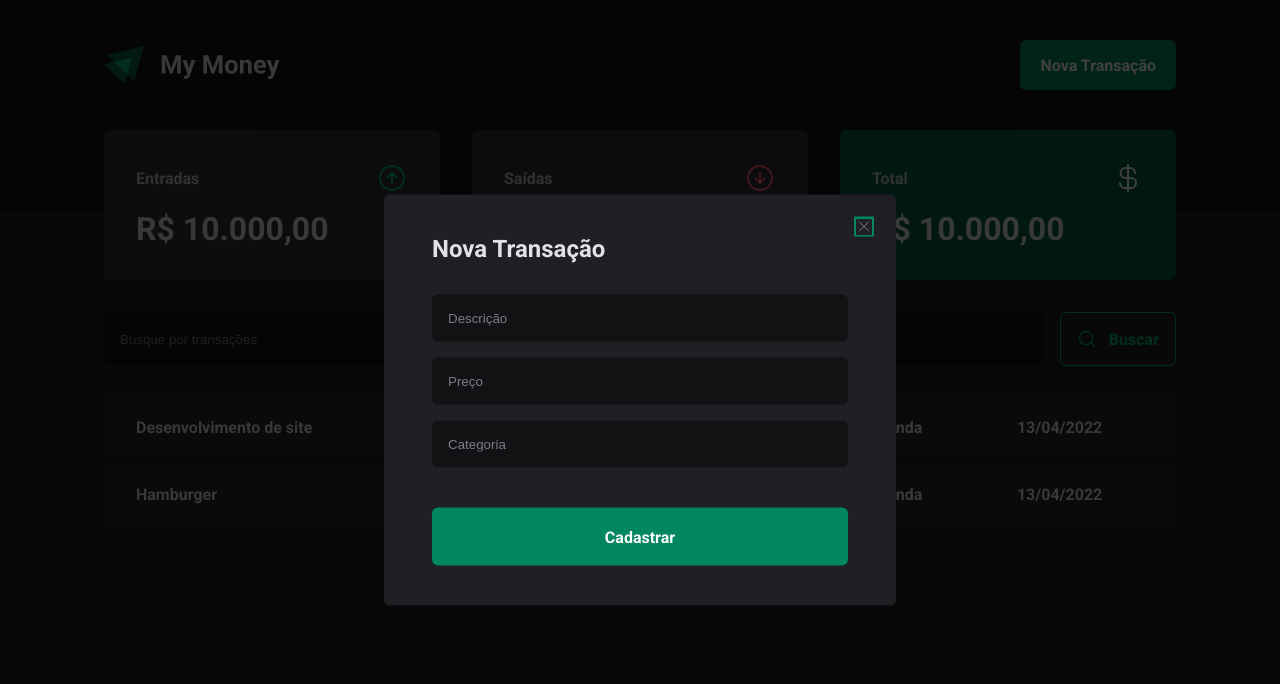
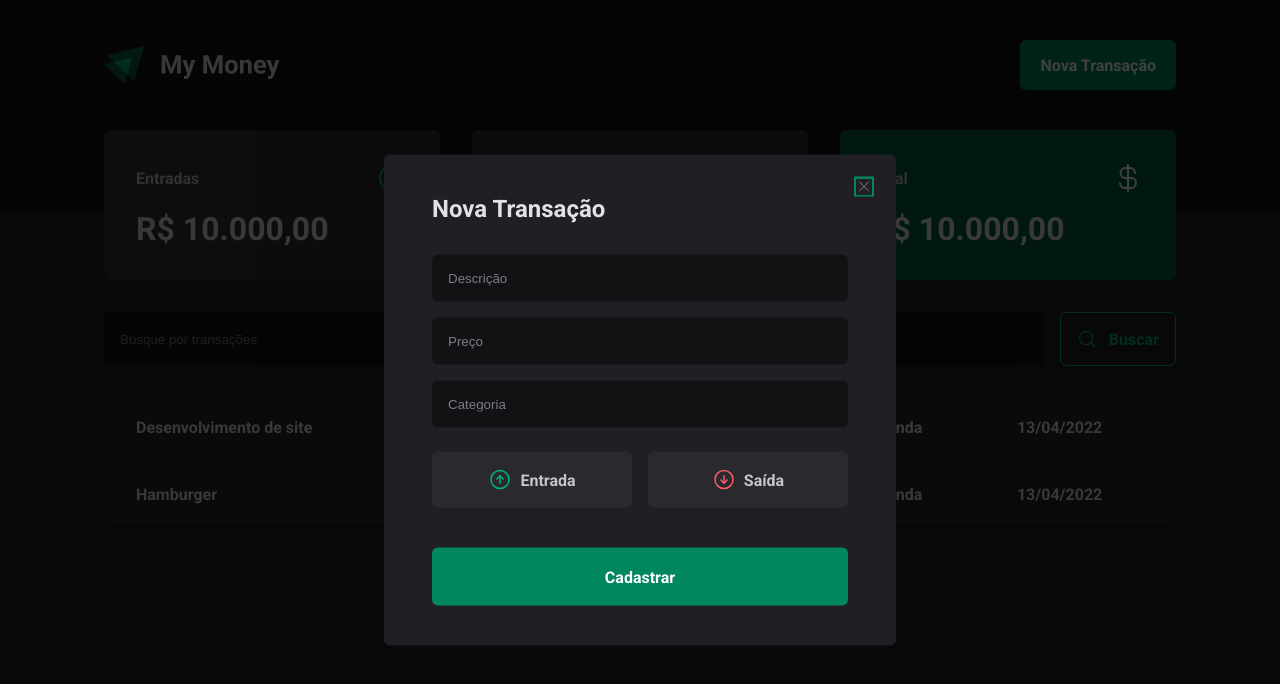
Before and after one commit to JorgeFPeres/my-money, a React (Vite) app: page / in a window 1280 px wide. Both pictures are taken after a click on the button "Nova Transação". Shown: the top 684 px of the page. Built offline with nearby package versions, Linux system fonts and the light colour scheme.

Commit message:
feat: end components

```diff
--- a/package.json
+++ b/package.json
@@ -10,6 +10,7 @@
   },
   "dependencies": {
     "@radix-ui/react-dialog": "^1.0.0",
+    "@radix-ui/react-radio-group": "^1.0.0",
     "phosphor-react": "^1.4.1",
     "react": "^18.2.0",
     "react-dom": "^18.2.0",
--- a/src/components/NewTransactionModal/index.tsx
+++ b/src/components/NewTransactionModal/index.tsx
@@ -1,6 +1,12 @@
 import * as Dialog from '@radix-ui/react-dialog'
-import { X } from 'phosphor-react'
-import { Close, Content, Overlay } from './styles'
+import { ArrowCircleDown, ArrowCircleUp, X } from 'phosphor-react'
+import {
+  Close,
+  Content,
+  Overlay,
+  TransactionType,
+  TransactionTypeButton,
+} from './styles'
 
 export function NewTransactionModal() {
   return (
@@ -15,6 +21,16 @@
           <input type='text' placeholder='Descrição' required />
           <input type='number' placeholder='Preço' required />
           <input type='text' placeholder='Categoria' required />
+          <TransactionType>
+            <TransactionTypeButton value='income' variant='income'>
+              <ArrowCircleUp size={24} />
+              Entrada
+            </TransactionTypeButton>
+            <TransactionTypeButton value='outcome' variant='outcome'>
+              <ArrowCircleDown size={24} />
+              Saída
+            </TransactionTypeButton>
+          </TransactionType>
           <button type='submit'>Cadastrar</button>
         </form>
       </Content>
--- a/src/components/NewTransactionModal/styles.ts
+++ b/src/components/NewTransactionModal/styles.ts
@@ -1,5 +1,6 @@
 import styled from 'styled-components'
 import * as Dialog from '@radix-ui/react-dialog'
+import * as RadioGroup from '@radix-ui/react-radio-group'
 
 export const Overlay = styled(Dialog.Overlay)`
   position: fixed;
@@ -68,3 +69,52 @@
   cursor: pointer;
   color: ${(props) => props.theme['gray-500']};
 `
+
+export const TransactionType = styled(RadioGroup.Root)`
+  display: grid;
+  grid-template-columns: repeat(2, 1fr);
+  gap: 1rem;
+  margin-top: 0.5rem;
+`
+
+interface TransactionTypeButtonProps {
+  variant: 'income' | 'outcome'
+}
+
+export const TransactionTypeButton = styled(
+  RadioGroup.Item
+)<TransactionTypeButtonProps>`
+  background: ${(props) => props.theme['gray-700']};
+  padding: 1rem;
+  display: flex;
+  align-items: center;
+  justify-content: center;
+  gap: 0.5rem;
+  border-radius: 6px;
+  cursor: pointer;
+  border: 0;
+  color: ${(props) => props.theme['gray-300']};
+
+  svg {
+    color: ${(props) =>
+      props.variant === 'income'
+        ? props.theme['green-300']
+        : props.theme['red-300']};
+  }
+
+  &[data-state='unchecked']:hover {
+    background: ${(props) => props.theme['gray-600']};
+  }
+
+  &[data-state='checked'] {
+    color: ${(props) => props.theme.white};
+    background: ${(props) =>
+      props.variant === 'income'
+        ? props.theme['green-500']
+        : props.theme['red-500']};
+
+    svg {
+      color: ${(props) => props.theme.white};
+    }
+  }
+`
```
Also changed, not shown: 1 other file (tests, documents, lock files or other folders).
